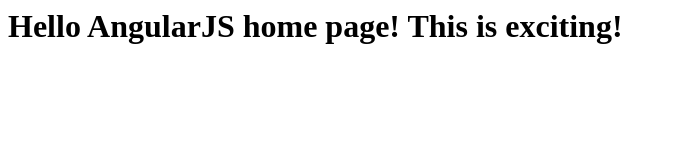
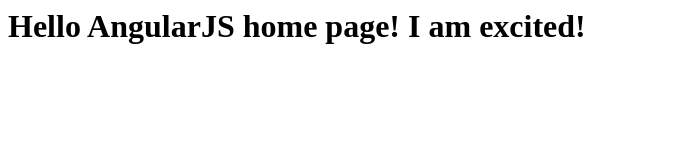
Before and after one commit to MeghanaAithal/AngularJS-Practice, a plain HTML site: page index.html in a window 1280 px wide. Shown: the whole page, without its empty margins (0-675 px from the left). Drawn offline with Linux system fonts and the light colour scheme.

Commit message:
Next version of this webfile

```diff
--- a/index.html
+++ b/index.html
@@ -4,7 +4,7 @@
 	</head>
 	<body>
 		<h1>
-			Hello AngularJS home page! This is exciting!
+			Hello AngularJS home page! I am excited!
 		</h1>
 	</body>
 <html>
```
